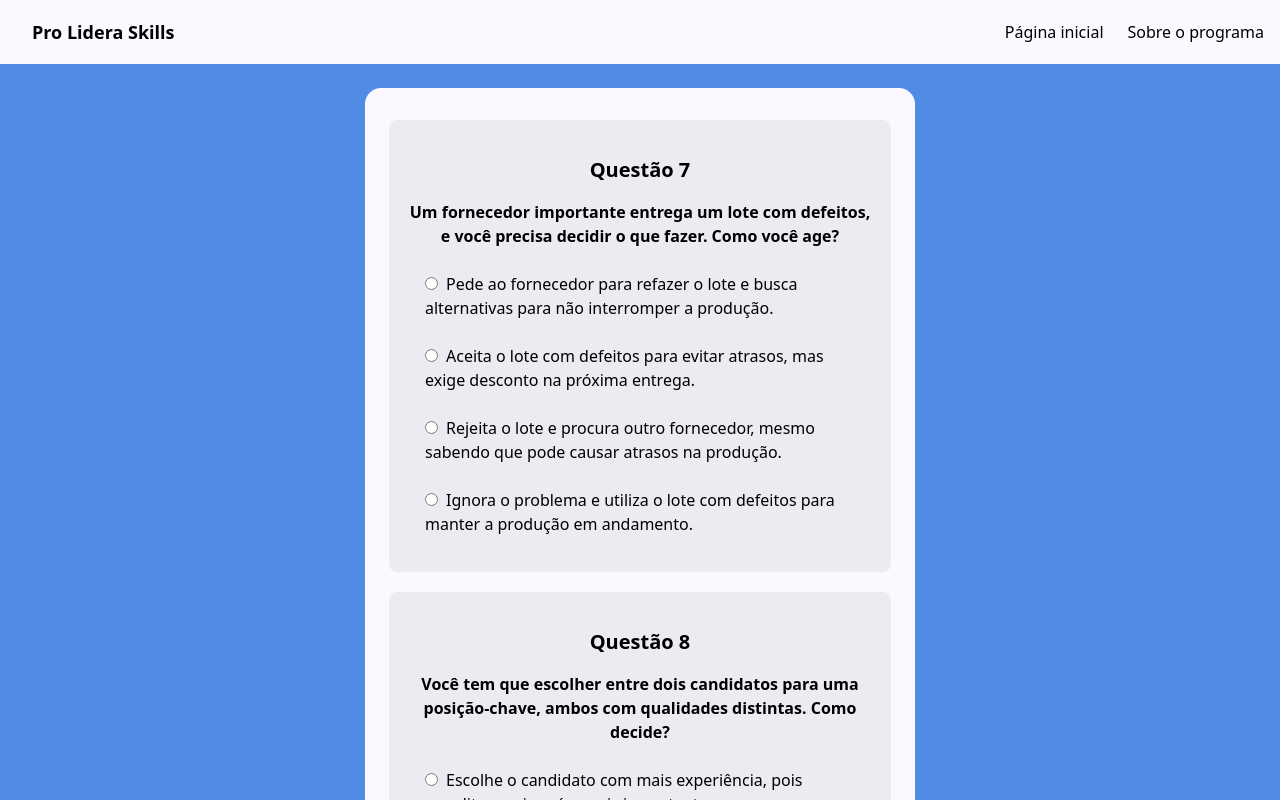
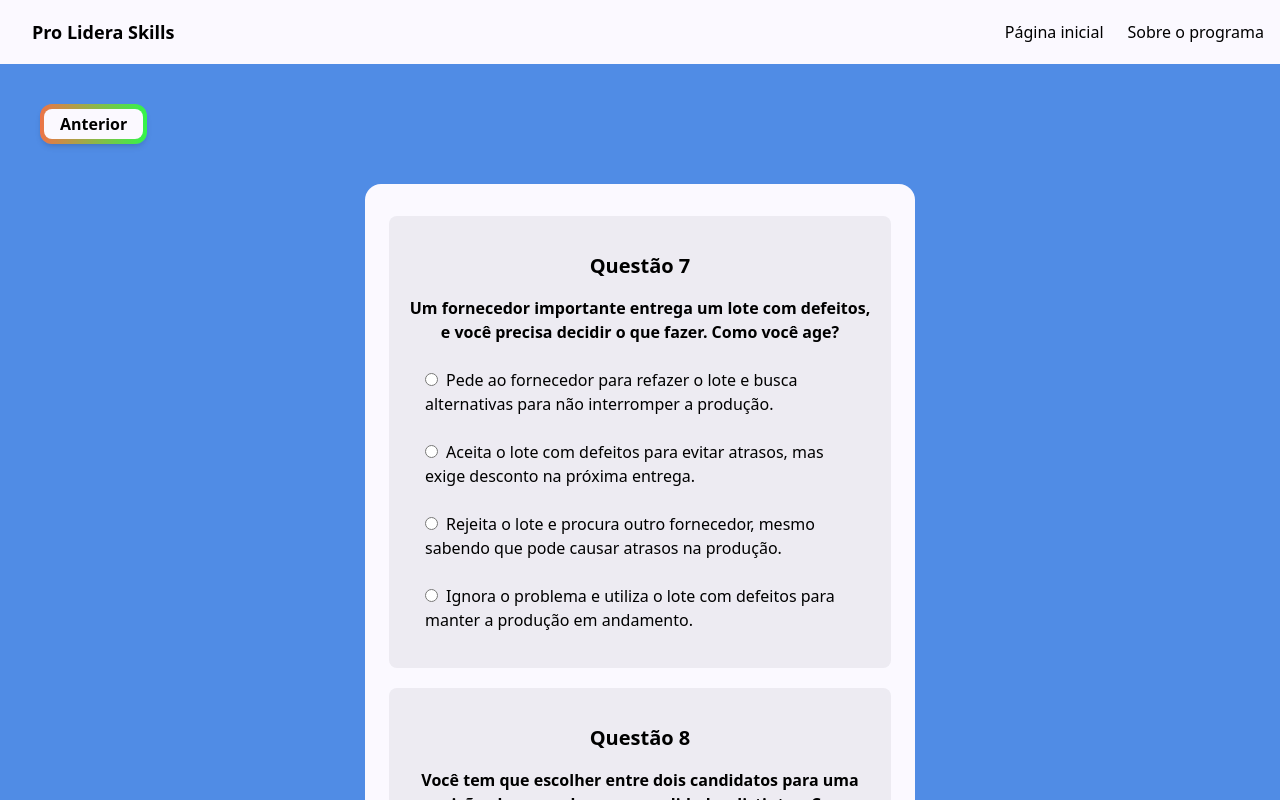
Before and after one commit to softexrecifepe/PI-PRO-LIDERA-TURMA-09-EQUIPE-02, a Next.js app: page /pages/page1 in a window 1280 px wide. Shown: the top 800 px of the page. Built offline with nearby package versions, Linux system fonts and the light colour scheme.

Commit message:
previous page button

```diff
--- a/src/app/pages/page1/page.tsx
+++ b/src/app/pages/page1/page.tsx
@@ -16,6 +16,9 @@ export default function Page1() {
     }
     return (
         <div>
+            <div className="m-10">
+                <Button buttonText="Anterior" type="button" href="quests1-2"/>
+            </div>
             <form action="page2" id="formC">
                 <Forms sliceStart={6} sliceEnd={12} />
                 <div className="text-center mt-20">
--- a/src/app/pages/page2/page.tsx
+++ b/src/app/pages/page2/page.tsx
@@ -16,6 +16,9 @@ export default function Page2() {
     }
     return (
         <div>
+            <div className="m-10">
+                <Button buttonText="Anterior" type="button" href="page1"/>
+            </div>
             <form action="results" id="formC">
                 <Forms sliceStart={12} sliceEnd={18} />
                 <div className="text-center mt-20">
```
